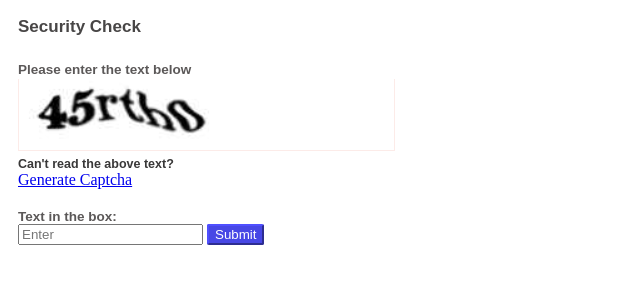
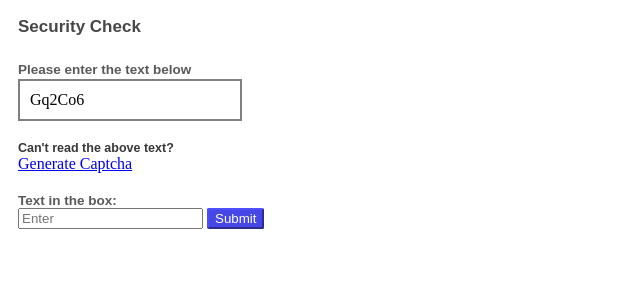
Before and after one commit to shambhavipaygude/captcha-verify, a plain HTML site: page index.html in a window 1280 px wide. Shown: the whole page, without its empty margins (0-640 px from the left). Drawn offline with Linux system fonts and the light colour scheme.

Commit message:
Update index.html

```diff
--- a/index.html
+++ b/index.html
@@ -46,11 +46,7 @@
                 margin-top: 20px;
                 margin-bottom: 0px;
             }
-            .photu
-            {
-                border-color: white;
-                margin-left: 10px;
-            }
+
             .button
             {
                 margin-left: 10px;
@@ -67,7 +63,14 @@
                 border-radius: 2px;
                 border-color: rgb(71, 71, 229);
             }
-        </style>
+            div {
+                width: 200px;
+                padding: 10px;
+                border: 2px solid gray;
+                margin: 0;
+                margin-left: 10px;
+            }
+            </style>
 
         <p class = "gimmehead">
             Security Check
@@ -77,17 +80,15 @@
             Please enter the text below
         </p>
 
+        <div id = "captcha"  >
+        </div>
 
-
-        <img class = "photu" id = 'Wsham'src = "captcha/1.png">
         </br>
         <p class = "nohead2">
             Can't read the above text?
         </p>
 
-
-
-        <a href = "#" class = "button" onclick="displayRandomCaptcha()">
+        <a href = "#" class = "button" onclick="get_text()">
             Generate Captcha
         </a>
 
@@ -95,54 +96,70 @@
             Text in the box:
         </p>
 
-        <input class = "inp" type = "text" placeholder="Enter">
+        <input id = "inp" class = "inp" type = "text" placeholder="Enter">
 
-        <button class = "sub">
+        <button class = "sub" onClick = "check()">
             Submit
         </button>
+        </br>
 
         <script>
 
-            let captcha_gallery =
-            [
+            function get_randNumber(max,min)
+            {
+                const randno = Math.floor(Math.random()* (max-min+1)+min);   //floor(random no. generated with max = length of gallery) : 0,1
+                return randno;
+            }
+            function get_text()
+            {
+                text = ""
+                for(i=0;i<2;i++)
                 {
-                    src:"captcha/1.png",
-                    value : 1
-                },
+                    text += String.fromCharCode(get_randNumber(65,90));   //capital
+                    text += String.fromCharCode(get_randNumber(97,122)); //small
+                    text += String.fromCharCode(get_randNumber(48,57)); //numbers
+                }
+                console.log(text)
+                //display
+                const captchayay = document.getElementById("captcha");
+                captchayay.textContent = text;
+                console.log(text)
+                return text;
+
+            }
+
+            console.log(get_text())
+
+            function check()
+            {
+                let x = "Captcha Valid!"
+                let y = "Captcha Invalid. Please try again."
+                const fin = document.getElementById("final");
+                const inpEl = document.getElementById("inp").value;
+
+                console.log(inpEl)
+                console.log(text)
+
+                if (inpEl === text)
                 {
-                    src : "captcha/2.png",
-                    value : 2
-                },
+                    fin.textContent = x
+                }
+                else
                 {
-                    src:"captcha/3.png",
-                    value : 3
-                },
-                {
-                    src : "captcha/4.png",
-                    value : 4
-                },
-                {
-                    src:"captcha/5.png",
-                    value : 5
-                },
-            ]
+                    fin.textContent = y
+                    get_text()
+                }
+                inpEl = ""
+                return fin.textContent
 
-            function get_randomCaptcha(captcha_gallery)
-            {
-                const length = captcha_gallery.length;
-                const randindex = Math.floor(length*Math.random());   //floor(random no. generated with max = length of gallery) : 0,1
-                return (captcha_gallery[randindex])
             }
-            function displayRandomCaptcha()
-            {
-                const captcha = get_randomCaptcha(captcha_gallery);
-                const imagechild = document.getElementById("Wsham");
 
-                imagechild.src = captcha.src;
-            };
-
-
+            console.log(get_text());
+            console.log(check());
 
         </script>
+        <p id = "final">
+
+        </p>
 </body>
 </html>
```
